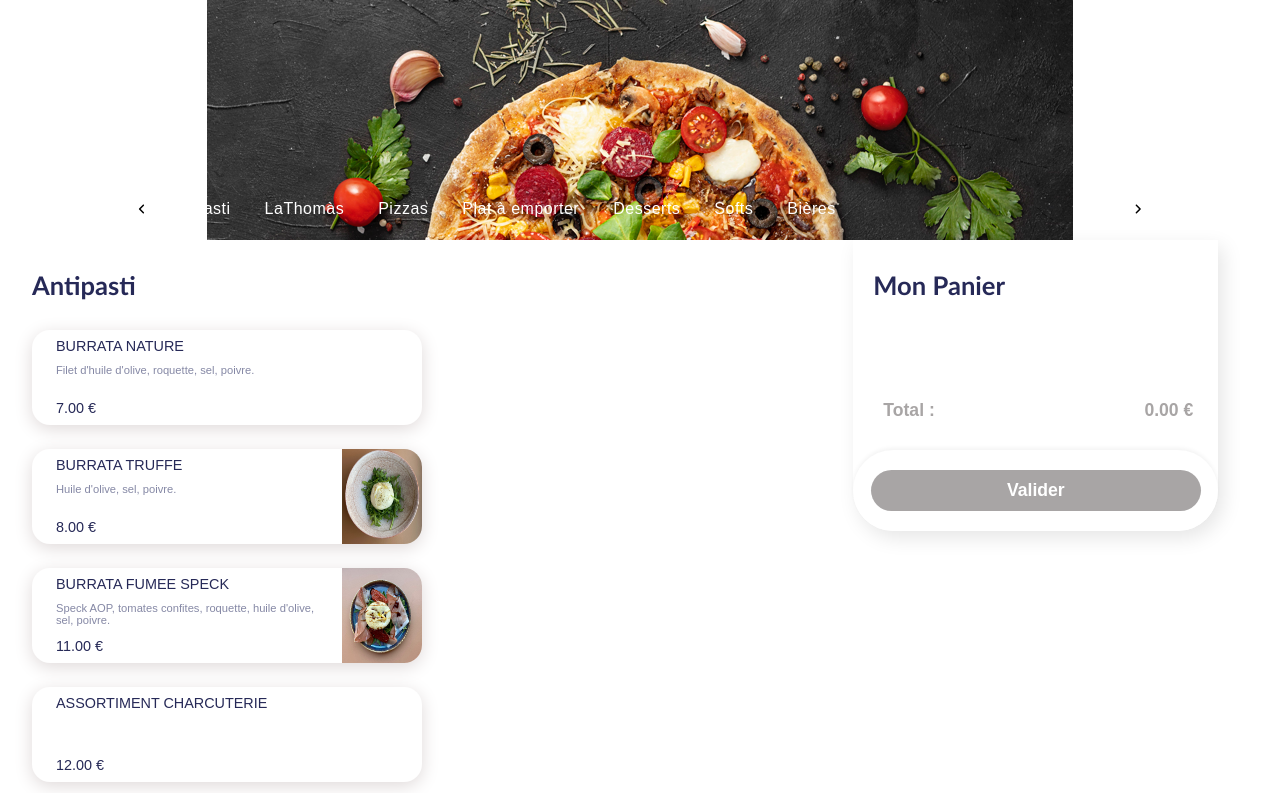
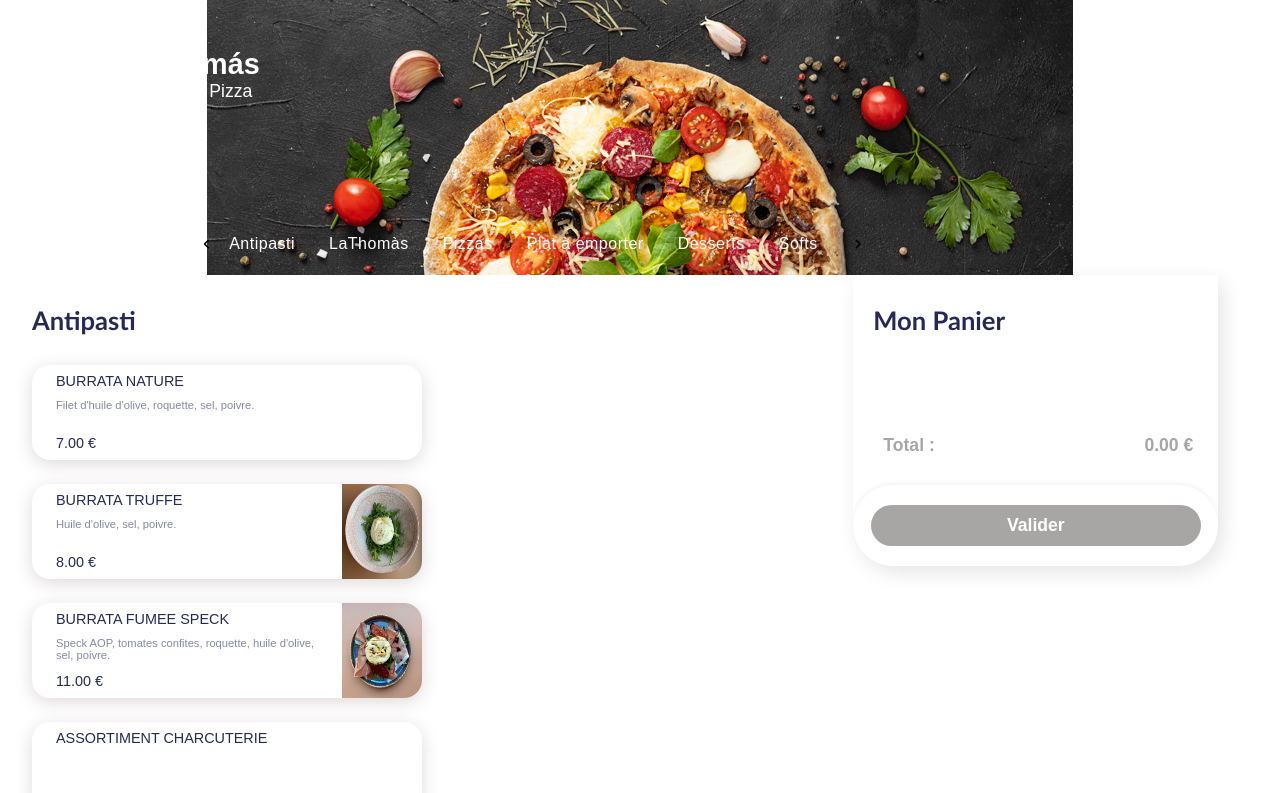
Before and after one commit to lcsaloonn/commande-en-ligne, a React (Create React App) app: page / in a window 1280 px wide. Shown: the top 793 px of the page. Built offline with nearby package versions, Linux system fonts and the light colour scheme.

Commit message:
scss correction

```diff
--- a/src/components/base/navbar/navbar.component.tsx
+++ b/src/components/base/navbar/navbar.component.tsx
@@ -27,18 +27,17 @@ export function NavBarComponent() {
 
   if (!isScroll)
     return (
-      <div className="nav-bar">
-        <div className="nav-bar-left">
+      <div className="nav-bar grid grid-cols-6 md:grid-cols-12 gap-3">
+        <div className="col-start-2 col-end-4 md:col-end-8 lg:col-end-10 flex flex-col">
           <div className="nav-bar-title">
             <span>La Thomás</span>
             <span>Ristorante & Pizza</span>
           </div>
-
           <div className="nav-bar-links" ref={menu}>
             <NavBarScrollComponent category={productCategory} />
           </div>
         </div>
-        <div className="nav-bar-right">
+        <div className="nav-bar-img md:col-span-4 lg:col-span-3">
           <img src="../assets/img/header-img.png" alt="" />
         </div>
       </div>
--- a/src/components/base/navbar/navbar.scss
+++ b/src/components/base/navbar/navbar.scss
@@ -1,8 +1,8 @@
 @use "./styles/mixins.scss";
 
 .nav-bar {
-  display: flex;
-  height: 240px;
+  height: 275px;
+  position: relative;
   justify-content: space-between;
   position: relative;
   background-image: url("../../../../public/assets/img/header-img.png");
@@ -16,22 +16,11 @@
       rgb(255, 255, 255)
     );
   }
-  &-left {
+
+  &-title {
     display: flex;
     flex-direction: column;
-    width: 100%;
-
-    @screen md {
-      width: 70%;
-    }
-  }
-  &-title {
-    margin: 1.5rem 1.5rem auto 1.5rem;
-    display: flex;
-    flex-direction: column;
-    @screen md {
-      margin: 3rem 6.5rem auto 6.5rem;
-    }
+    margin-top: 3rem;
     span {
       color: var(--color-white);
       @screen md {
@@ -53,16 +42,16 @@
   }
 
   &-links {
+    display: flex;
     margin-top: auto;
-    display: flex;
     justify-content: center;
     padding: 10px;
     width: auto;
   }
-  &-right {
-    float: right;
+
+  &-img {
     height: auto;
-    width: 28%;
+    width: 100%;
     display: none;
 
     @screen md {
@@ -79,6 +68,7 @@
 }
 
 .nav-bar-sticky {
+  height: 3rem;
   transition: 1s;
   border: 1 solid black;
   padding: 7px;
```
